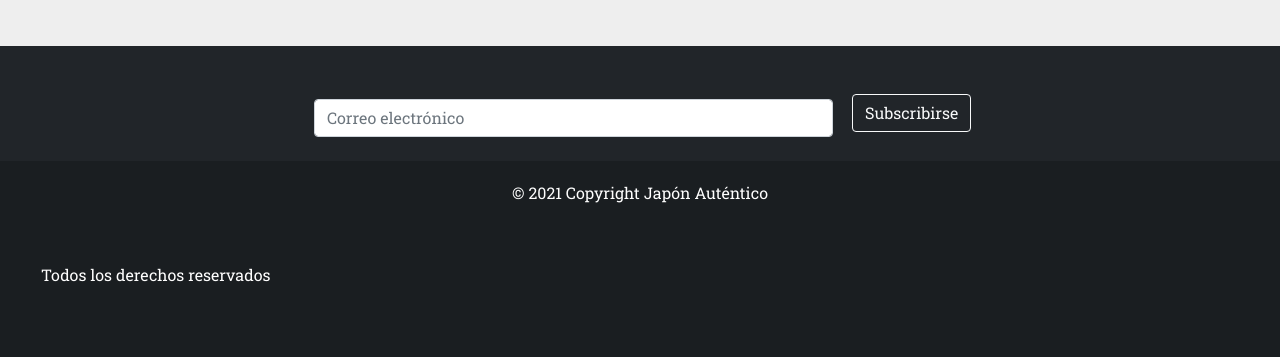
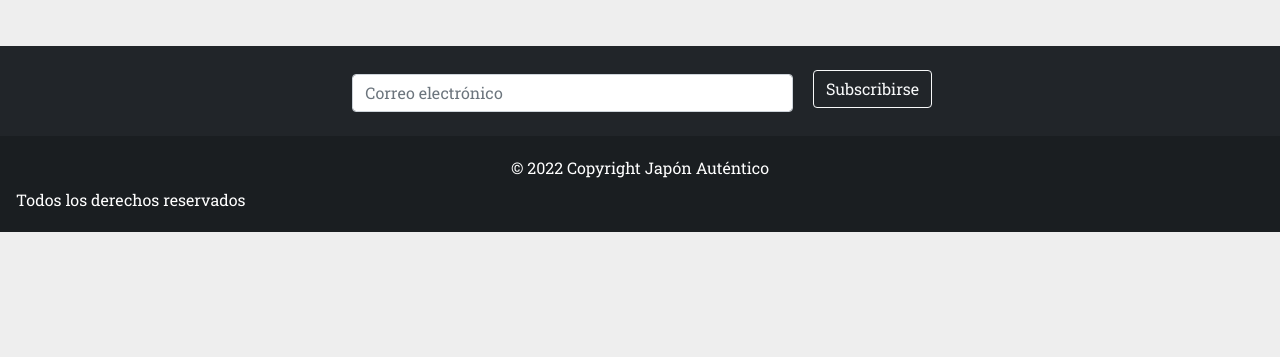
Before and after one commit to SofiaInSilico/JaponAutentico-CoderHouse, a website: page pages/contacto.html in a window 1280 px wide. Shown: the part 1972-2329 px from the top of the page. After the commit the page ends 2204 px from the top, so only its background shows below. Drawn offline with nearby package versions, Linux system fonts and the light colour scheme.

Commit message:
arreglo footer

```diff
--- a/pages/contacto.html
+++ b/pages/contacto.html
@@ -99,36 +99,45 @@
 <!-- Footer -->
 <footer class="bg-dark text-center text-white">
     <!-- Grid container -->
-    <div class="container p-4 ">
-</div>
+    <div class="container p-4 pb-0">
       <!-- Section: Form -->
       <section class="">
         <form action="">
           <!--Grid row-->
-          <div class="row d-flex justify-content-center ">
+          <div class="row d-flex justify-content-center">
+            <!--Grid column-->
 
             <!--Grid column-->
             <div class="col-md-5 col-12">
               <!-- Email input -->
               <div class="form-outline form-white mb-4">
-                <input type="email" id="form5Example21" class="form-control" placeholder="Correo electrónico" required/>
+                <input type="email" id="form5Example2" class="form-control" placeholder="Correo electrónico" required/>
               </div>
             </div>
-           <div class="col-auto">
+            <!--Grid column-->
+
+            <!--Grid column-->
+            <div class="col-auto">
               <!-- Submit button -->
               <button type="submit" class="btn btn-outline-light mb-4">
                 Subscribirse
               </button>
             </div>
+            <!--Grid column-->
           </div>
+          <!--Grid row-->
         </form>
       </section>
+      <!-- Section: Form -->
     </div>
+    <!-- Grid container -->
 
+    <!-- Copyright -->
     <div class="text-center p-3" style="background-color: rgba(0, 0, 0, 0.2);">
-      © 2021 Copyright Japón Auténtico
-      <p class="text-white"> Todos los derechos reservados</p>
+      © 2022 Copyright Japón Auténtico
+      <a class="text-white" href="https://japonautentico.000webhostapp.com/index.html">Todos los derechos reservados</a>
     </div>
+    <!-- Copyright -->
   </footer>
   <!-- Footer -->
   <script src="https://cdn.jsdelivr.net/npm/@popperjs/core@2.10.2/dist/umd/popper.min.js" integrity="sha384-7+zCNj/IqJ95wo16oMtfsKbZ9ccEh31eOz1HGyDuCQ6wgnyJNSYdrPa03rtR1zdB" crossorigin="anonymous"></script>
```
Also changed, not shown: index.html (+21 -7 lines), pages/educacion-y-becas.html (+15 -6 lines), pages/historia-y-cultura.html (+17 -8 lines), pages/idioma.html (+16 -8 lines).
